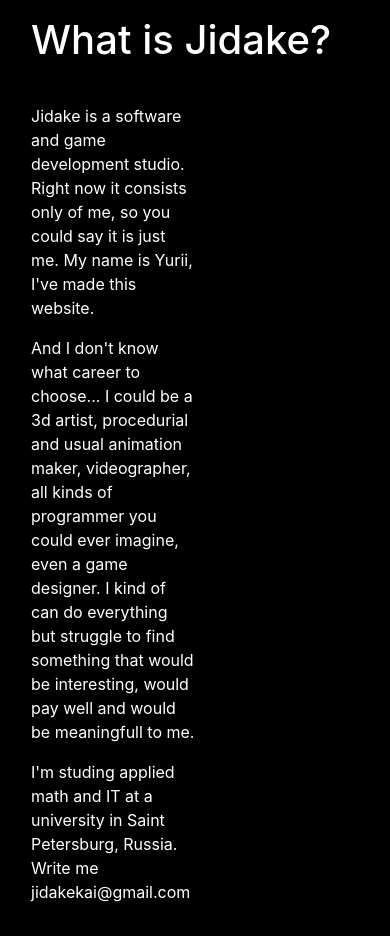
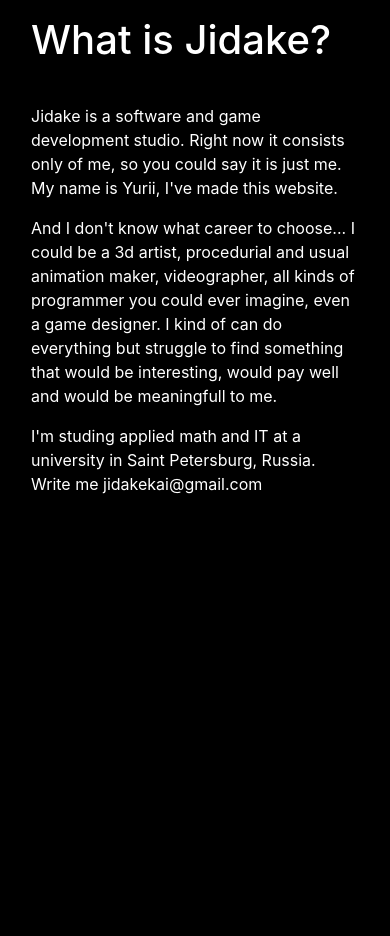
Before and after one commit to 1Zero11/Flask-Jidake-Website, a Flask app: page / in a window 390 px wide. Shown: the part 80-1016 px from the top of the page. After the commit the page ends 574 px from the top, so only its background shows below. Run offline with Flask 2, Linux system fonts and the light colour scheme; some libraries are stand-ins or nearby versions.

Commit message:
Changed text for phones

```diff
--- a/static/home.css
+++ b/static/home.css
@@ -50,7 +50,7 @@ ul {
 }
 
 .hero p {
-  width: 50%;
+  width: 100%;
 }
 
 nav.menu-btn {
@@ -121,5 +121,8 @@ nav li a {
   .navbar nav ul.primary-nav {
     margin: 0;
   }
+  .hero p {
+    width: 50%;
+  }
 }
 /*# sourceMappingURL=home.css.map */
--- a/static/home.scss
+++ b/static/home.scss
@@ -49,7 +49,7 @@ ul {
     }
 
     p{
-        width: 50%;
+        width: 100%;
     }
 }
 
@@ -120,4 +120,8 @@ nav{
             margin: 0;
         }
     }
+
+    .hero p{
+        width: 50%;
+    }
 }
```
Also changed, not shown: 1 other file.
